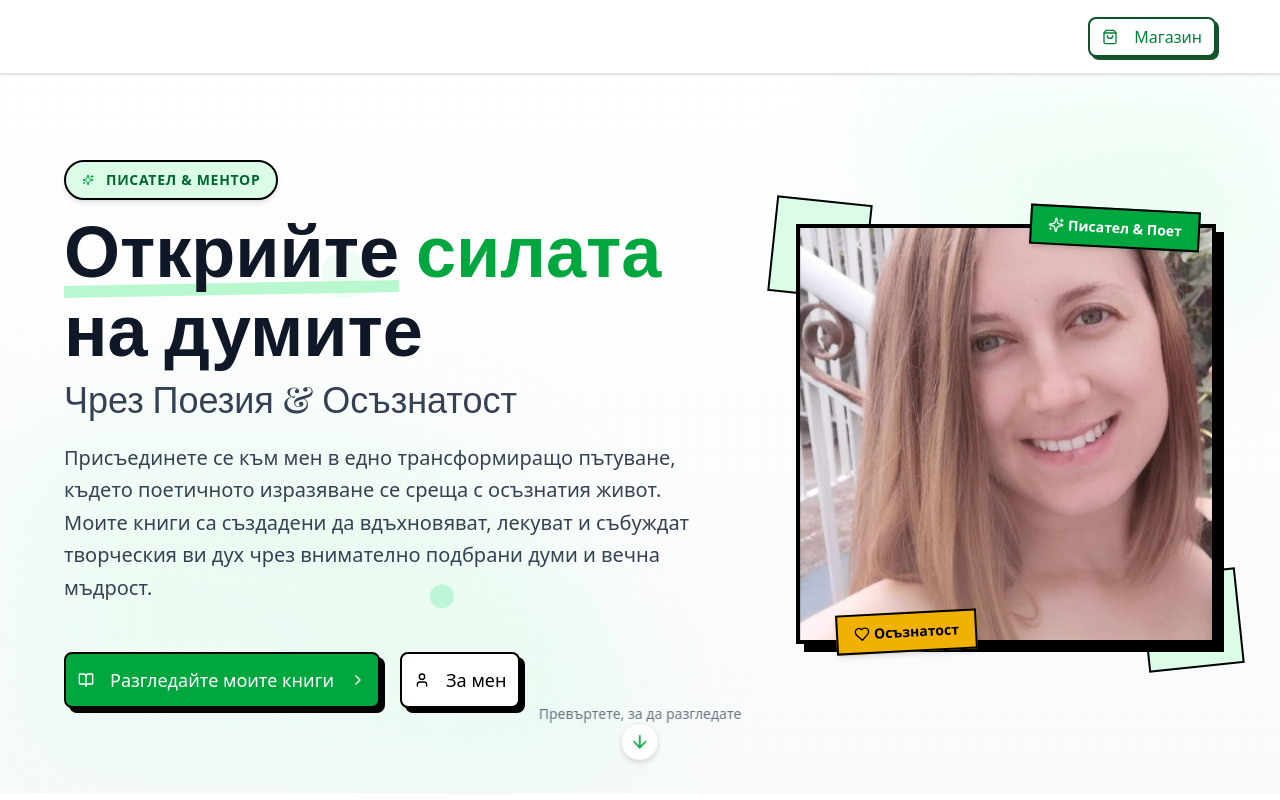
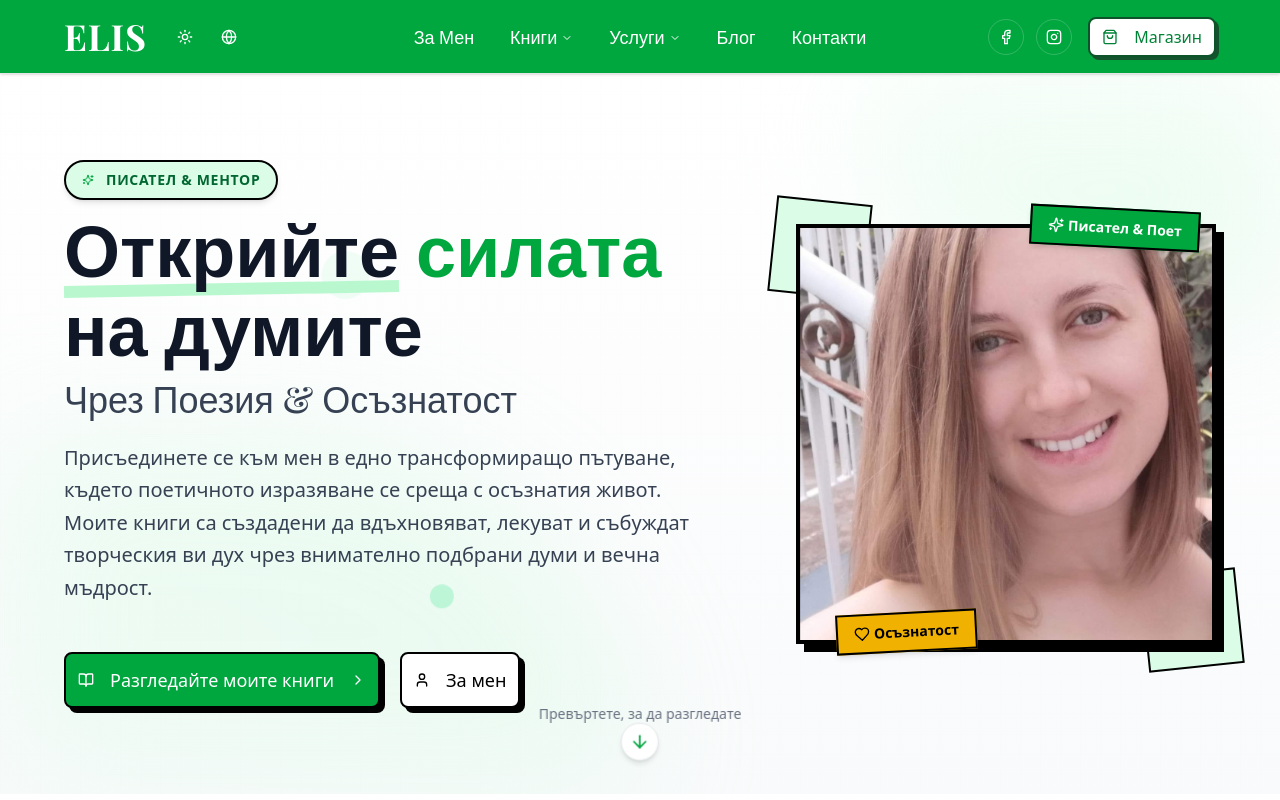
Before and after one commit to w3bsuki/elisbook, a Next.js app: page / in a window 1280 px wide. Shown: the top 800 px of the page. Built offline with nearby package versions, Linux system fonts and the light colour scheme; a web font is replaced by a local one.

Commit message:
Fix header color to permanently stay green with !important styles

```diff
--- a/src/app/globals.css
+++ b/src/app/globals.css
@@ -44,6 +44,23 @@
   --radius-md: calc(var(--radius) - 2px);
   --radius-lg: var(--radius);
   --radius-xl: calc(var(--radius) + 4px);
+}
+
+/* Force header to always be green */
+header {
+  background-color: rgb(22 163 74) !important;
+}
+
+header * {
+  --tw-bg-opacity: 1 !important;
+}
+
+header .bg-transparent {
+  background-color: transparent !important;
+}
+
+header .hover\:bg-green-700:hover {
+  background-color: rgb(21 128 61) !important;
 }
 
 :root {
@@ -147,8 +164,3 @@ section {
 footer {
   @apply bg-white dark:bg-gray-900 text-black dark:text-white;
 }
-
-/* Fix for header */
-header {
-  @apply bg-white dark:bg-gray-900;
-}
--- a/src/components/layout/Header.tsx
+++ b/src/components/layout/Header.tsx
@@ -216,12 +216,12 @@ export default function Header() {
   return (
     <header
       ref={headerRef}
-      style={{ backgroundColor: '#16a34a !important' }}
-      className="sticky inset-x-0 top-0 z-20 w-full transition-all duration-300 border-b shadow-sm bg-green-600"
+      className="sticky inset-x-0 top-0 z-20 w-full transition-none border-b shadow-sm !bg-green-600 dark:!bg-green-800 [background-color:rgb(22_163_74)!important]"
+      style={{ backgroundColor: 'rgb(22 163 74) !important' }}
     >
-      <div className="container mx-auto flex justify-center">
+      <div className="container mx-auto flex justify-center bg-green-600 dark:bg-green-800">
         <div className={cn(
-          "flex w-full items-center justify-between max-w-6xl transition-all duration-300",
+          "flex w-full items-center justify-between max-w-6xl transition-all duration-300 bg-green-600 dark:bg-green-800",
           isScrolled ? "py-2 md:py-3" : "py-3 md:py-4"
         )}>
           <div className="flex-1 flex items-center gap-3">
@@ -477,8 +477,8 @@ export default function Header() {
         {/* Mobile Menu (Root) */}
         {isMenuOpen && (
           <div
-            style={{...mobileMenuStyle, backgroundColor: '#16a34a'}}
-            className="fixed inset-x-0 bottom-0 flex flex-col overflow-y-auto max-h-[80vh] border-t border-white/20 bg-green-600/95 backdrop-blur-md md:hidden animate-in slide-in-from-right"
+            style={{...mobileMenuStyle, backgroundColor: 'rgb(22 163 74) !important'}}
+            className="fixed inset-x-0 bottom-0 flex flex-col overflow-y-auto max-h-[80vh] border-t border-white/20 !bg-green-600 dark:!bg-green-800 backdrop-blur-md md:hidden animate-in slide-in-from-right"
           >
             <div className="font-playfair">
               <Link
@@ -589,8 +589,8 @@ export default function Header() {
         {/* Mobile Menu > Books */}
         {isMenuOpen === "books" && (
           <div
-            style={{...mobileMenuStyle, backgroundColor: '#16a34a'}}
-            className="fixed inset-x-0 bottom-0 flex flex-col overflow-y-auto max-h-[80vh] bg-green-600/95 backdrop-blur-md md:hidden animate-in slide-in-from-right"
+            style={{...mobileMenuStyle, backgroundColor: 'rgb(22 163 74) !important'}}
+            className="fixed inset-x-0 bottom-0 flex flex-col overflow-y-auto max-h-[80vh] !bg-green-600 dark:!bg-green-800 backdrop-blur-md md:hidden animate-in slide-in-from-right"
           >
             <div className="flex items-center justify-between px-8 py-3.5 border-b border-white/20">
               <div className="text-xs tracking-widest text-white uppercase font-semibold">
@@ -658,8 +658,8 @@ export default function Header() {
         {/* Mobile Menu > Services */}
         {isMenuOpen === "services" && (
           <div
-            style={{...mobileMenuStyle, backgroundColor: '#16a34a'}}
-            className="fixed inset-x-0 bottom-0 flex flex-col overflow-y-auto max-h-[80vh] bg-green-600/95 backdrop-blur-md md:hidden animate-in slide-in-from-right"
+            style={{...mobileMenuStyle, backgroundColor: 'rgb(22 163 74) !important'}}
+            className="fixed inset-x-0 bottom-0 flex flex-col overflow-y-auto max-h-[80vh] !bg-green-600 dark:!bg-green-800 backdrop-blur-md md:hidden animate-in slide-in-from-right"
           >
             <div className="flex items-center justify-between px-8 py-3.5 border-b border-white/20">
               <div className="text-xs tracking-widest text-white uppercase font-semibold">
```
